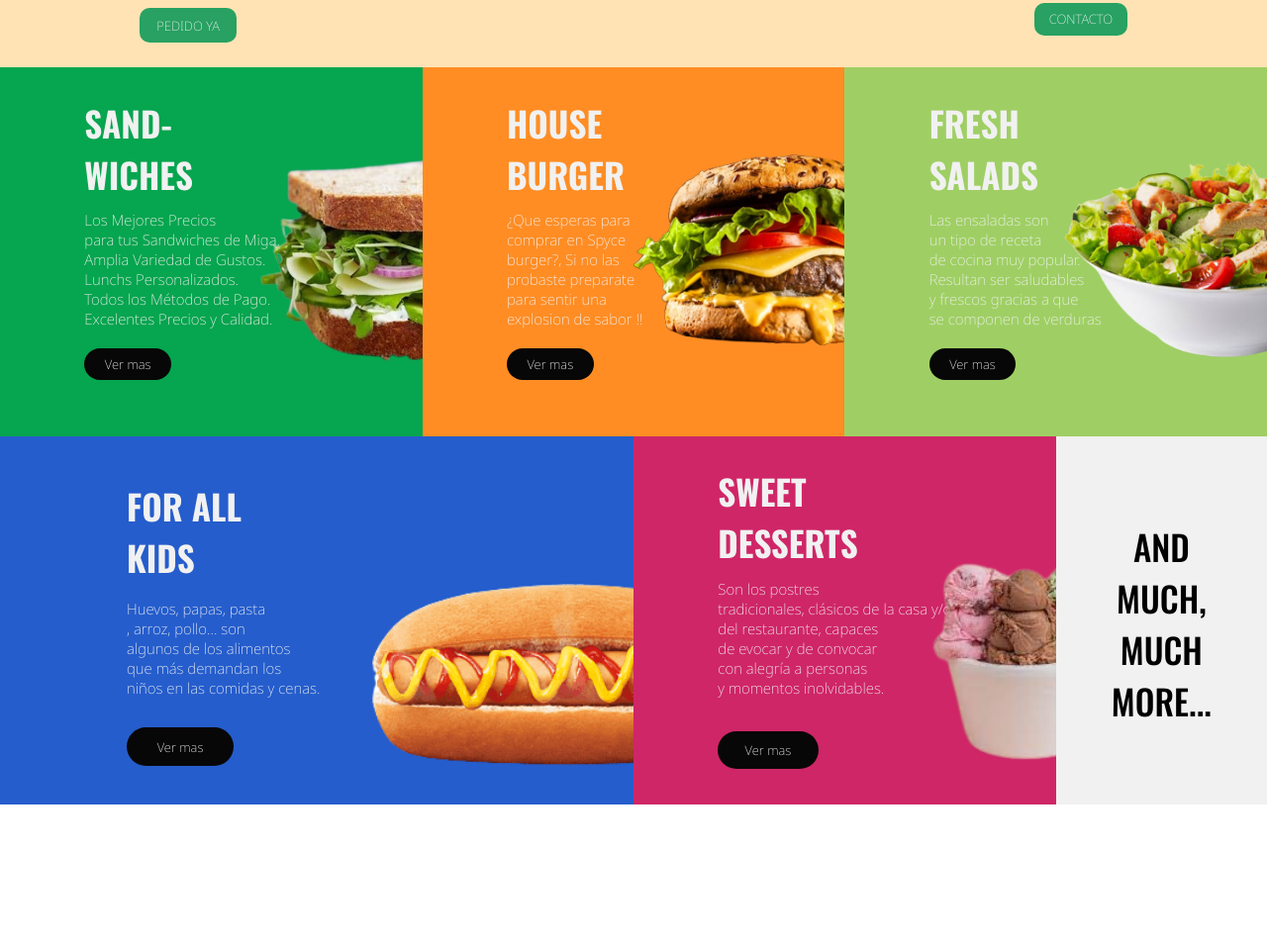
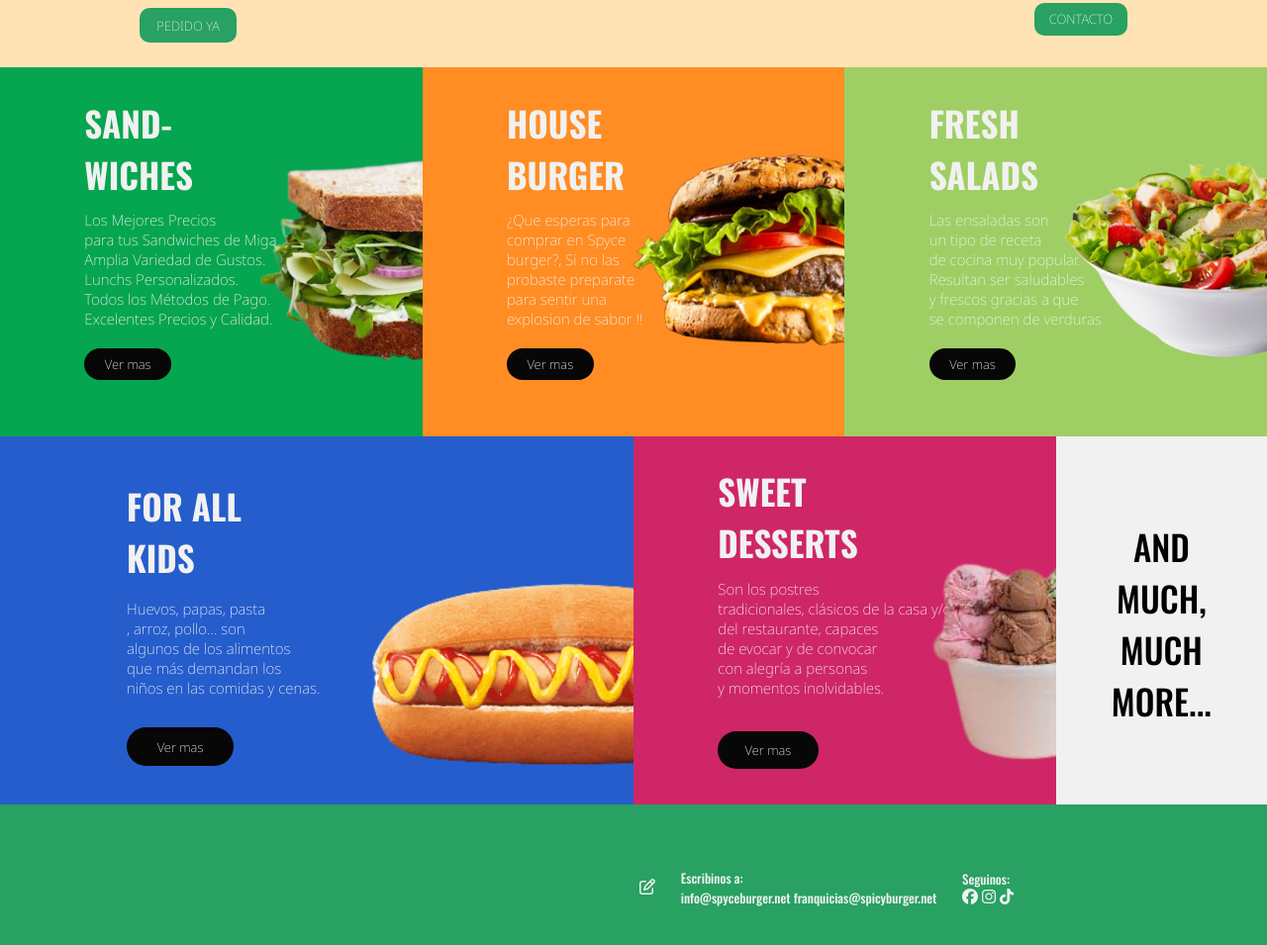
Before and after one commit to melanycpm1/Preentrega3-melanycatalan, a plain HTML site: page index.html in a window 1280 px wide. Shown: the part 993-1948 px from the top of the page at 99% size. Before the commit the page ends 1806 px from the top, so only its background shows below. Drawn offline with nearby package versions, Linux system fonts and the light colour scheme.

Commit message:
maquetacion y estilo de css

```diff
--- a/css/style.css
+++ b/css/style.css
@@ -275,3 +275,22 @@ main .contenedor-more .more-parrafo{
     font-family: 'Oswald', sans-serif;
     font-size: 2.1875rem;
 }
+
+/**/
+.footer-flex{
+    display: flex;
+    justify-content: flex-end;
+    align-items: center;
+    gap: 2%;
+    background-color: #28A162;
+    padding-top: 5%;
+    padding-bottom: 5%;
+    color: #f1f1f1;
+}
+.footer-flex .escribinos, .seguinos{
+    font-family: 'Oswald', sans-serif;
+    font-size: .8125rem;
+}
+.iconos-redes{
+    margin-right: 20%;
+}
--- a/index.html
+++ b/index.html
@@ -169,8 +169,29 @@
             </section>
 
         </main>
-        <footer>
+        <footer class="footer-flex">
+            <article>
+                <div>
+                    <i class="fa-regular fa-pen-to-square"></i>
+                </div>
+            </article>
+            <article>
+                <div>
+                    <p class="escribinos">Escribinos a:<br>info@spyceburger.net franquicias@spicyburger.net</p>
+                </div>
+            </article>
+            <article class="iconos-redes">
+                <div>
+                    <p class="seguinos">Seguinos:</p>
+                </div>
+                <div>
+                    <i class="fa-brands fa-facebook"></i>
+                    <i class="fa-brands fa-instagram"></i>
+                    <i class="fa-brands fa-tiktok"></i>
+                </div>
+            </article>
 
         </footer>
+        <script src="https://kit.fontawesome.com/51c4455d4f.js" crossorigin="anonymous"></script>
     </body>
 </html>
```
